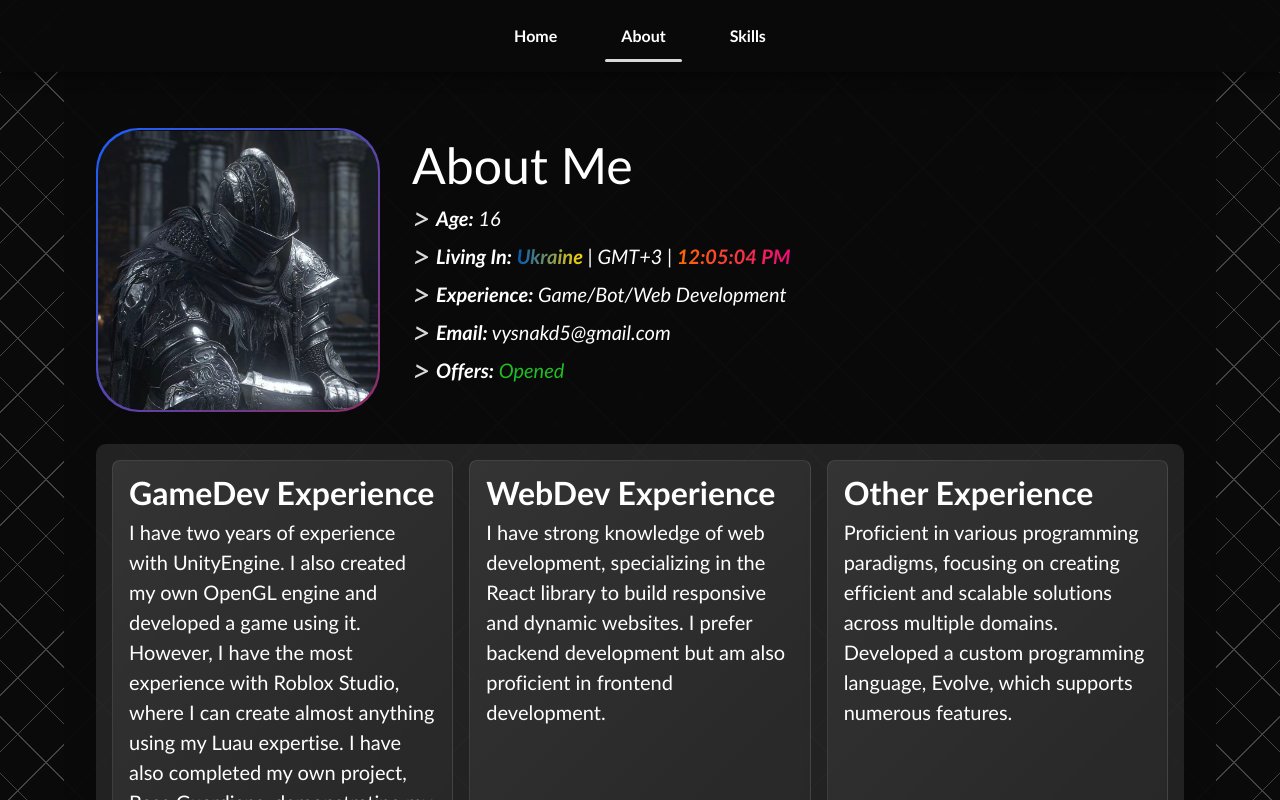
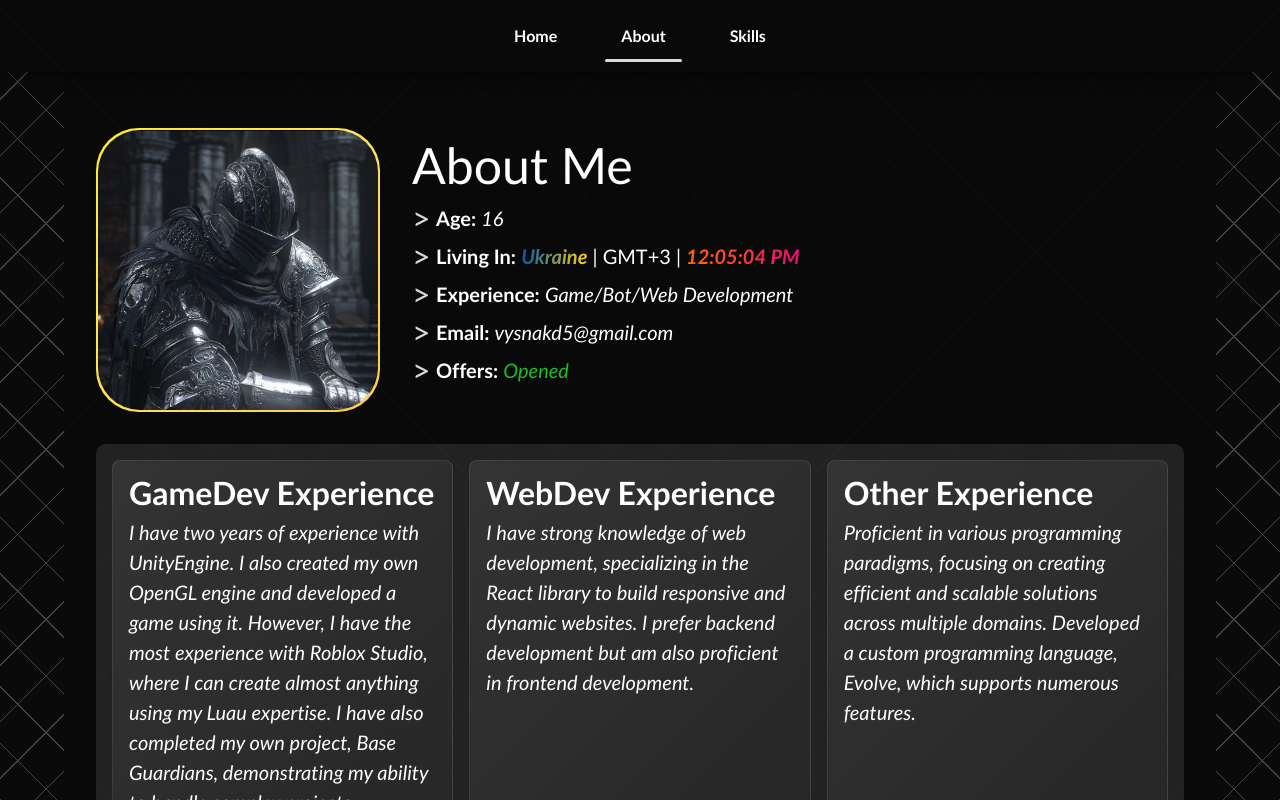
Before and after one commit to dima648228/my-portfolio, a React (Create React App) app: page / in a window 1280 px wide. Both pictures are taken after a click on the item "About". Shown: the top 800 px of the page. Built offline with nearby package versions, Linux system fonts and the light colour scheme.

Commit message:
minor update #1

```diff
--- a/src/components/About.tsx
+++ b/src/components/About.tsx
@@ -62,30 +62,30 @@ const About = () => {
 
             <div className="right-block">
                 <p style={{fontSize:'50px'}}>{generalInfoHeader}</p>
-                <p className="list-item"><strong>Age:</strong> 16</p>
+                <p className="list-item"><strong>Age:</strong> <span className="about-span">16</span></p>
 
-                <p className="list-item"><strong>Living In:</strong> <span className="gradient-country">Ukraine</span> | GMT+3 | <span className="gradient-time">{currentTime ? currentTime : "Loading..."}</span></p>
+                <p className="list-item"><strong>Living In:</strong> <span className="gradient-country about-span">Ukraine</span> | GMT+3 | <span className="gradient-time about-span">{currentTime ? currentTime : "Loading..."}</span></p>
 
-                <p className="list-item"><strong>Experience:</strong> Game/Bot/Web Development</p>
-                <p className="list-item"><strong>Email:</strong> vysnakd5@gmail.com</p>
-                <p className="list-item"><strong>Offers:</strong> <span style={{ color: `rgba(${getStateColor().join(',')})` }}>{getStateText()}</span></p>
+                <p className="list-item"><strong>Experience:</strong> <span className="about-span">Game/Bot/Web Development</span></p>
+                <p className="list-item"><strong>Email:</strong> <span className="about-span">vysnakd5@gmail.com</span></p>
+                <p className="list-item"><strong>Offers:</strong> <span className="about-span" style={{ color: `rgba(${getStateColor().join(',')})` }}>{getStateText()}</span></p>
             </div>
           </div>
 
           <div className="bottom-block">
             <div className="sub-block">
                 <h1>GameDev Experience</h1>
-                <p style={{fontSize:'20px'}}>{text_data.experience.gamedev}</p>
+                <p className="about-span" style={{fontSize:'20px'}}>{text_data.experience.gamedev}</p>
             </div>
 
             <div className="sub-block">
                 <h1>WebDev Experience</h1>
-                <p style={{fontSize:'20px'}}>{text_data.experience.web}</p>
+                <p className="about-span" style={{fontSize:'20px'}}>{text_data.experience.web}</p>
             </div>
 
             <div className="sub-block">
                 <h1>Other Experience</h1>
-                <p style={{fontSize:'20px'}}>{text_data.experience.other}</p>
+                <p className="about-span" style={{fontSize:'20px'}}>{text_data.experience.other}</p>
             </div>
         </div>
     </div>
--- a/src/styles/App.css
+++ b/src/styles/App.css
@@ -114,7 +114,8 @@ body {
 .avatar-wrapper {
   padding: 2px;
   border-radius: 15%;
-  background: linear-gradient(135deg, #259e1e, #1b5ffd, #ca1414);
+  background: linear-gradient(135deg, #ffcc00, #fff700, #ffe259, #ffb347);
+
   background-size: 300% 300%;
   display: inline-flex;
   animation: borderGradient 6s ease infinite;
@@ -126,6 +127,10 @@ body {
   border-radius: 15%;
   object-fit: cover;
   display: block;
+}
+
+.about-span {
+    font-style: italic;
 }
 
 .right-block {
@@ -162,7 +167,6 @@ body {
     position: relative;
     padding-left: 1.5rem;
     margin-bottom: 0.5rem;
-    font-style: italic;
 }
 
 .list-item::before {
```
